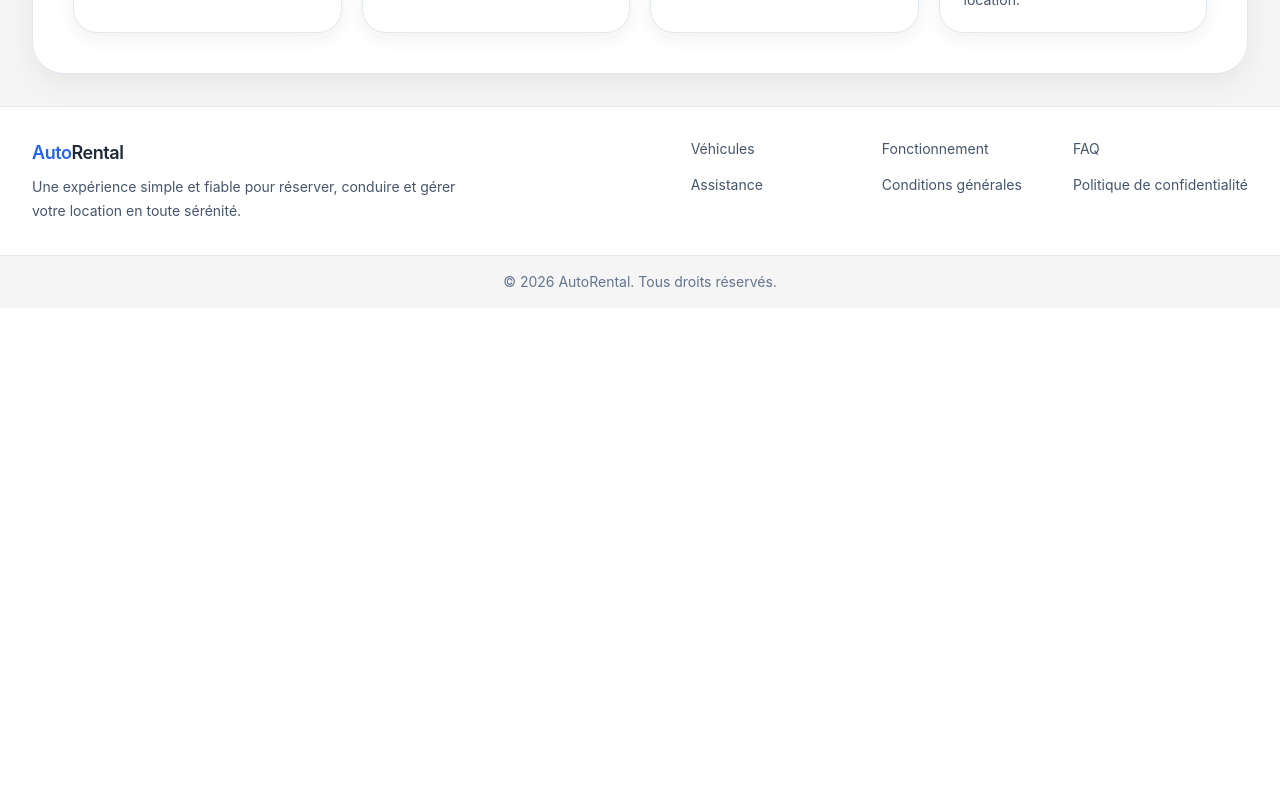
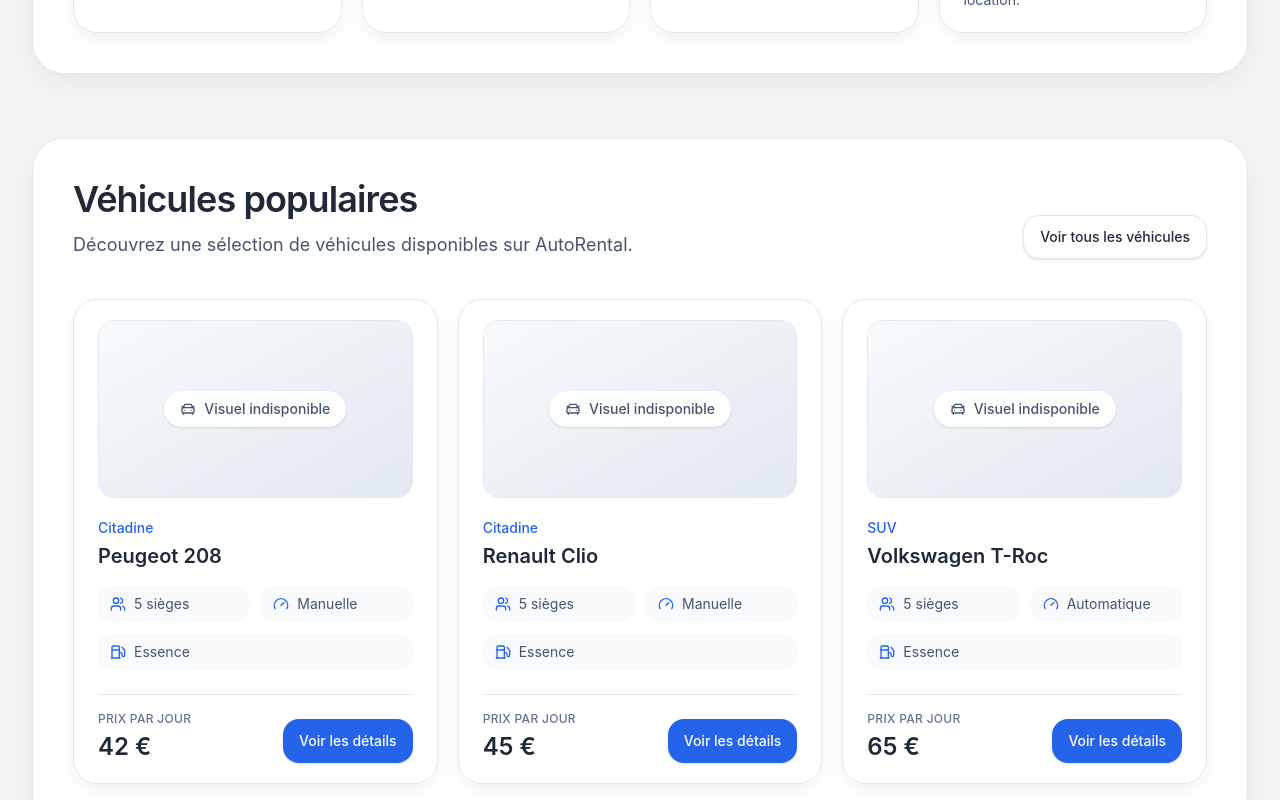
Before and after one commit to lierneuxnicolas/AutoRental, a React (Vite) app in the folder Frontend/: page / in a window 1280 px wide. Shown: the part 1760-2560 px from the top of the page. Before the commit the page ends 2068 px from the top, so only its background shows below. Built offline with nearby package versions, Linux system fonts and the light colour scheme.

Commit message:
Popularcars

```diff
--- /dev/null
+++ b/Frontend/src/components/home/PopularVehicles.tsx
@@ -0,0 +1,70 @@
+import { Link } from 'react-router-dom'
+import { VehicleCard } from '../vehicles'
+import type { VehicleCardProps } from '../vehicles'
+
+// Temporary local data used only for visual rendering.
+// Replace this constant with API data when backend integration starts.
+const POPULAR_VEHICLES: VehicleCardProps[] = [
+  {
+    id: 1,
+    brand: 'Peugeot',
+    modelName: '208',
+    category: 'Citadine',
+    pricePerDay: 42,
+    fuelType: 'Essence',
+    transmission: 'Manuelle',
+    seats: 5,
+  },
+  {
+    id: 2,
+    brand: 'Renault',
+    modelName: 'Clio',
+    category: 'Citadine',
+    pricePerDay: 45,
+    fuelType: 'Essence',
+    transmission: 'Manuelle',
+    seats: 5,
+  },
+  {
+    id: 3,
+    brand: 'Volkswagen',
+    modelName: 'T-Roc',
+    category: 'SUV',
+    pricePerDay: 65,
+    fuelType: 'Essence',
+    transmission: 'Automatique',
+    seats: 5,
+  },
+]
+
+export default function PopularVehicles() {
+  return (
+    <section className="mt-14 sm:mt-16" aria-labelledby="popular-vehicles-title">
+      <div className="rounded-[32px] border border-slate-200 bg-white p-6 shadow-[0_10px_30px_rgba(15,23,42,0.06)] sm:p-8 lg:p-10">
+        <div className="flex flex-col gap-4 sm:flex-row sm:items-end sm:justify-between">
+          <div className="max-w-3xl">
+            <h2 id="popular-vehicles-title" className="text-3xl font-semibold tracking-tight text-[#1F2937] sm:text-4xl">
+              Véhicules populaires
+            </h2>
+            <p className="mt-3 text-base leading-7 text-slate-600 sm:text-lg">
+              Découvrez une sélection de véhicules disponibles sur AutoRental.
+            </p>
+          </div>
+
+          <Link
+            to="/vehicles"
+            className="inline-flex h-11 items-center justify-center rounded-2xl border border-slate-200 bg-white px-4 text-sm font-medium text-[#1F2937] shadow-sm transition-colors hover:bg-slate-50 focus-visible:outline-none focus-visible:ring-2 focus-visible:ring-[#2563EB] focus-visible:ring-offset-2"
+          >
+            Voir tous les véhicules
+          </Link>
+        </div>
+
+        <div className="mt-8 grid grid-cols-1 gap-5 sm:mt-10 md:grid-cols-2 lg:grid-cols-3">
+          {POPULAR_VEHICLES.map((vehicle) => (
+            <VehicleCard key={vehicle.id} {...vehicle} />
+          ))}
+        </div>
+      </div>
+    </section>
+  )
+}
--- a/Frontend/src/components/home/index.ts
+++ b/Frontend/src/components/home/index.ts
@@ -2,3 +2,4 @@
 export { default as SearchSection } from './SearchSection'
 export { default as HowItWorks } from './HowItWorks'
 export { default as Advantages } from './Advantages'
+export { default as PopularVehicles } from './PopularVehicles'
--- /dev/null
+++ b/Frontend/src/components/vehicles/VehicleCard.tsx
@@ -0,0 +1,108 @@
+import { CarFront, Fuel, Gauge, Users } from 'lucide-react'
+import { Link } from 'react-router-dom'
+import Card from '../ui/Card'
+
+export interface VehicleCardProps {
+  id: number
+  brand: string
+  modelName: string
+  category: string
+  pricePerDay: string | number
+  fuelType: string
+  transmission: string
+  seats: number
+  imageUrl?: string
+  status?: string
+}
+
+function formatPricePerDay(pricePerDay: string | number) {
+  if (typeof pricePerDay === 'number' && Number.isFinite(pricePerDay)) {
+    return `${pricePerDay} €`
+  }
+
+  return `${pricePerDay}`
+}
+
+export default function VehicleCard({
+  id,
+  brand,
+  modelName,
+  category,
+  pricePerDay,
+  fuelType,
+  transmission,
+  seats,
+  imageUrl,
+  status,
+}: VehicleCardProps) {
+  const imageAlt = `${brand} ${modelName}`
+  const hasImage = Boolean(imageUrl)
+
+  return (
+    <Card className="h-full rounded-2xl border-slate-200 shadow-[0_6px_20px_rgba(15,23,42,0.06)]">
+      <article className="flex h-full flex-col" aria-label={`${brand} ${modelName}`}>
+        <div className="overflow-hidden rounded-2xl border border-slate-200 bg-slate-100">
+          {hasImage ? (
+            <img
+              src={imageUrl}
+              alt={imageAlt}
+              className="h-44 w-full object-cover"
+              loading="lazy"
+            />
+          ) : (
+            <div
+              className="flex h-44 w-full items-center justify-center bg-gradient-to-br from-slate-50 to-slate-200"
+              role="img"
+              aria-label={`Aucune image disponible pour ${imageAlt}`}
+            >
+              <div className="inline-flex items-center gap-2 rounded-full bg-white/90 px-4 py-2 text-sm font-medium text-slate-600 shadow-sm">
+                <CarFront className="h-4 w-4" aria-hidden="true" />
+                Visuel indisponible
+              </div>
+            </div>
+          )}
+        </div>
+
+        <div className="mt-5 flex-1">
+          <p className="text-sm font-medium text-[#2563EB]">{category}</p>
+          <h3 className="mt-1 text-xl font-semibold text-[#1F2937]">
+            {brand} {modelName}
+          </h3>
+          {status ? <p className="mt-1 text-sm text-slate-500">{status}</p> : null}
+
+          <dl className="mt-4 grid grid-cols-2 gap-3 text-sm text-slate-600">
+            <div className="flex items-center gap-2 rounded-xl bg-slate-50 px-3 py-2">
+              <Users className="h-4 w-4 text-[#2563EB]" aria-hidden="true" />
+              <dt className="sr-only">Sièges</dt>
+              <dd>{seats} sièges</dd>
+            </div>
+            <div className="flex items-center gap-2 rounded-xl bg-slate-50 px-3 py-2">
+              <Gauge className="h-4 w-4 text-[#2563EB]" aria-hidden="true" />
+              <dt className="sr-only">Transmission</dt>
+              <dd>{transmission}</dd>
+            </div>
+            <div className="col-span-2 flex items-center gap-2 rounded-xl bg-slate-50 px-3 py-2">
+              <Fuel className="h-4 w-4 text-[#2563EB]" aria-hidden="true" />
+              <dt className="sr-only">Carburant</dt>
+              <dd>{fuelType}</dd>
+            </div>
+          </dl>
+        </div>
+
+        <div className="mt-6 flex items-end justify-between gap-4 border-t border-slate-200 pt-4">
+          <div>
+            <p className="text-xs font-medium uppercase tracking-wide text-slate-500">Prix par jour</p>
+            <p className="mt-1 text-2xl font-semibold text-[#1F2937]">{formatPricePerDay(pricePerDay)}</p>
+          </div>
+          <Link
+            to={`/vehicles/${id}`}
+            className="inline-flex h-11 items-center justify-center rounded-2xl bg-[#2563EB] px-4 text-sm font-medium text-white shadow-sm transition-colors hover:bg-[#1D4ED8] focus-visible:outline-none focus-visible:ring-2 focus-visible:ring-[#2563EB] focus-visible:ring-offset-2"
+            aria-label={`Voir les détails du véhicule ${brand} ${modelName}`}
+          >
+            Voir les détails
+          </Link>
+        </div>
+      </article>
+    </Card>
+  )
+}
--- /dev/null
+++ b/Frontend/src/components/vehicles/index.ts
@@ -0,0 +1,2 @@
+export { default as VehicleCard } from './VehicleCard'
+export type { VehicleCardProps } from './VehicleCard'
--- a/Frontend/src/pages/public/HomePage.tsx
+++ b/Frontend/src/pages/public/HomePage.tsx
@@ -1,4 +1,4 @@
-import { Advantages, Hero, HowItWorks, SearchSection } from '../../components/home'
+import { Advantages, Hero, HowItWorks, PopularVehicles, SearchSection } from '../../components/home'
 
 export default function HomePage() {
   return (
@@ -7,6 +7,7 @@
       <SearchSection />
       <HowItWorks />
       <Advantages />
+      <PopularVehicles />
     </>
   )
 }
```
